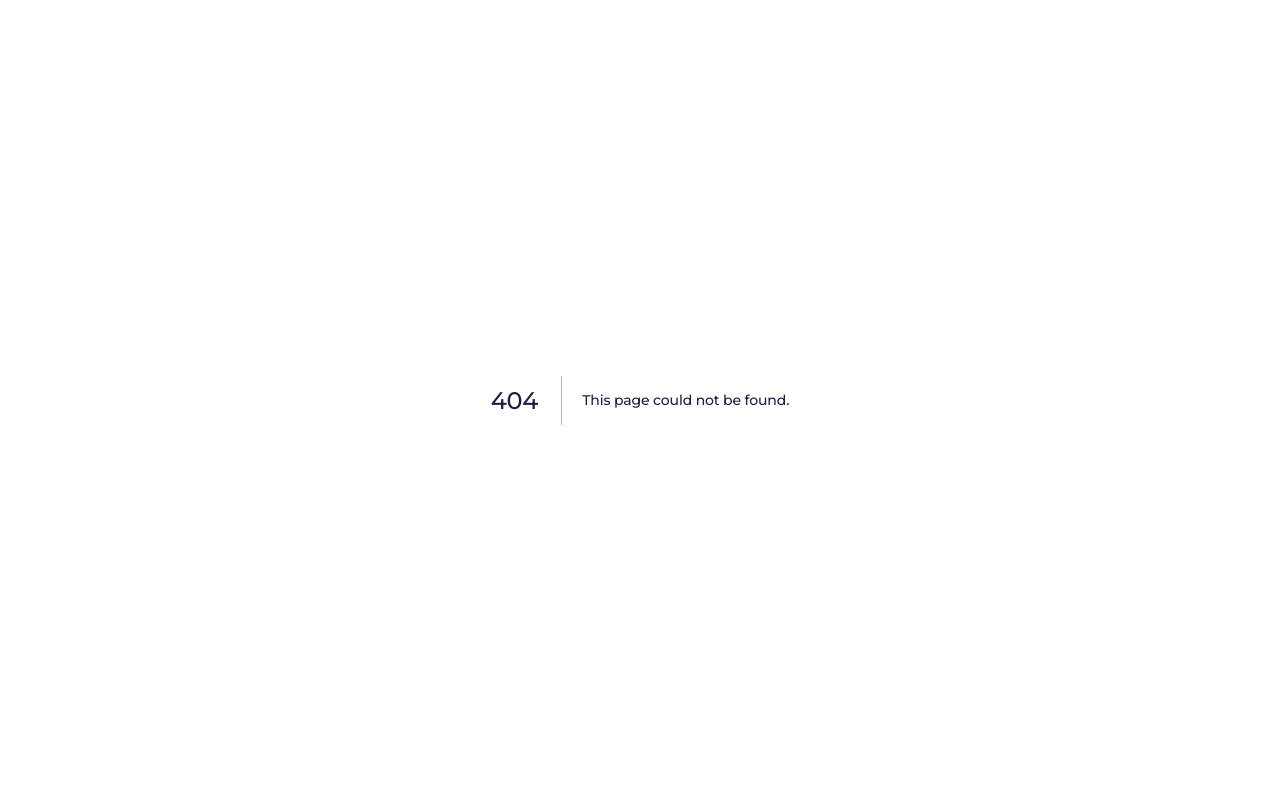
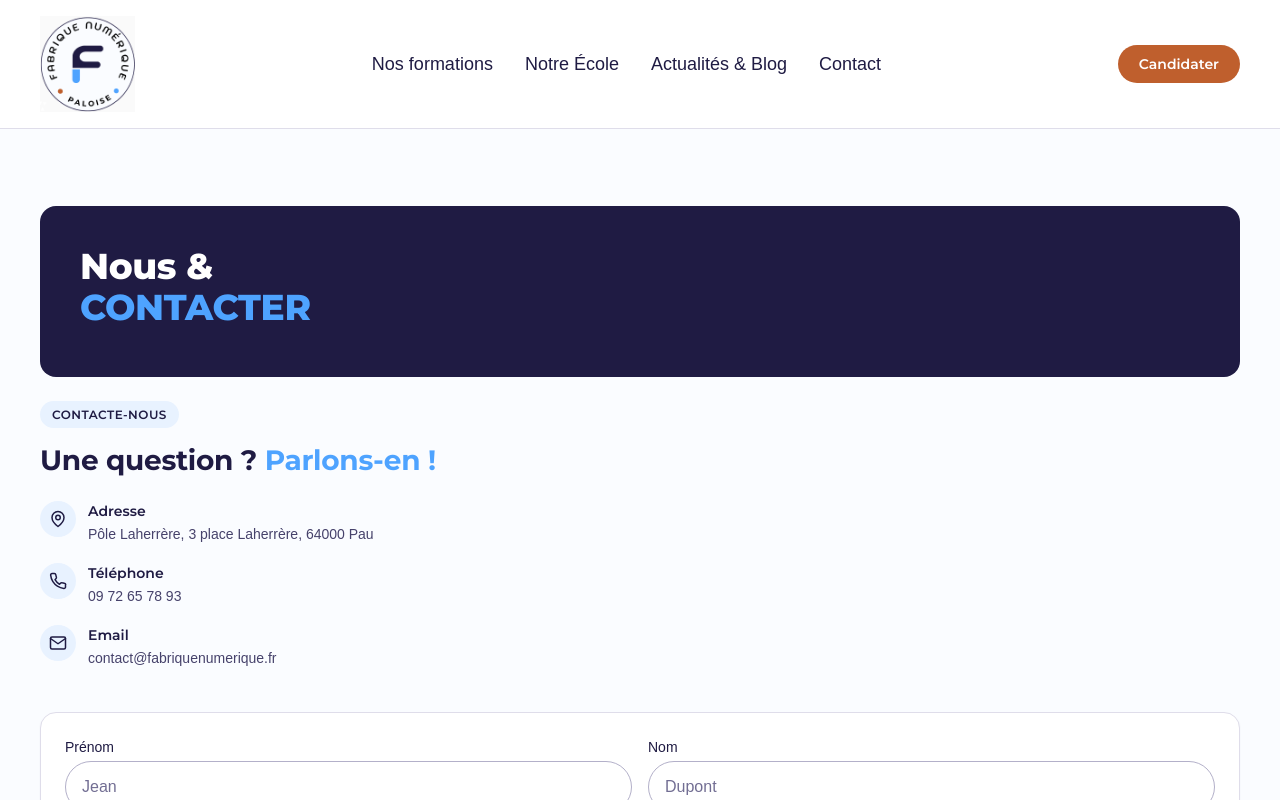
Before and after one commit to LaureLavie/fnp, a Next.js app in the folder nextjs/: page /contact/footer in a window 1280 px wide. Before the commit this address had no page. Shown: the top 800 px of the page. Built offline with nearby package versions, Linux system fonts and the light colour scheme; a web font is replaced by a local one.

Commit message:
feat: favicon.png strapi/public

```diff
--- /dev/null
+++ b/nextjs/app/contact/footer/page.tsx
@@ -0,0 +1,31 @@
+import type { Metadata } from "next";
+import Navbar from "@/components/Navbar";
+import Footer from "@/components/Footer";
+import ContactSection from "@/components/accueil/ContactSection";
+
+export const metadata: Metadata = {
+  title: "Contact — Fabrique Numérique Paloise",
+  description:
+    "Une question ? Contacte la Fabrique Numérique Paloise à Pau.",
+};
+
+export default function Contactsection() {
+  return (
+    <>
+      <Navbar />
+      <main className="flex-1">
+      <section className="section pb-6">
+      <div className="container">
+        <div className="bg-indigo rounded-lg py-10 px-6 md:px-10">
+          <h1 className="text-white mb-2">
+            Nous &amp; <span className="block text-cyan">CONTACTER</span>
+          </h1>
+        </div>
+      </div>
+    </section>
+        <ContactSection />
+      </main>
+      <Footer />
+    </>
+  );
+}
--- a/nextjs/components/Footer.tsx
+++ b/nextjs/components/Footer.tsx
@@ -1,6 +1,6 @@
 const links = [
   { label: "Mentions légales", href: "/mentions-legales" },
-  { label: "Contact", href: "/contact" },
+  { label: "Contact", href: "/contact/footer" },
 ];
 
 export default function Footer() {
--- a/nextjs/components/blog/BlogHero.tsx
+++ b/nextjs/components/blog/BlogHero.tsx
@@ -6,10 +6,7 @@ export default function BlogHero() {
           <h1 className="text-white mb-2">
             Blog &amp; <span className="block text-cyan">ACTUALITÉS</span>
           </h1>
-          <p className="text-white/80 max-w-xl mb-0">
-            Guides pratiques, ressources pédagogiques, actualités de la
-            Fabrique et paroles de celles et ceux qui sont passés par ici.
-          </p>
+
         </div>
       </div>
     </section>
```
Also changed, not shown: 2 other files (tests, documents, lock files or other folders).
